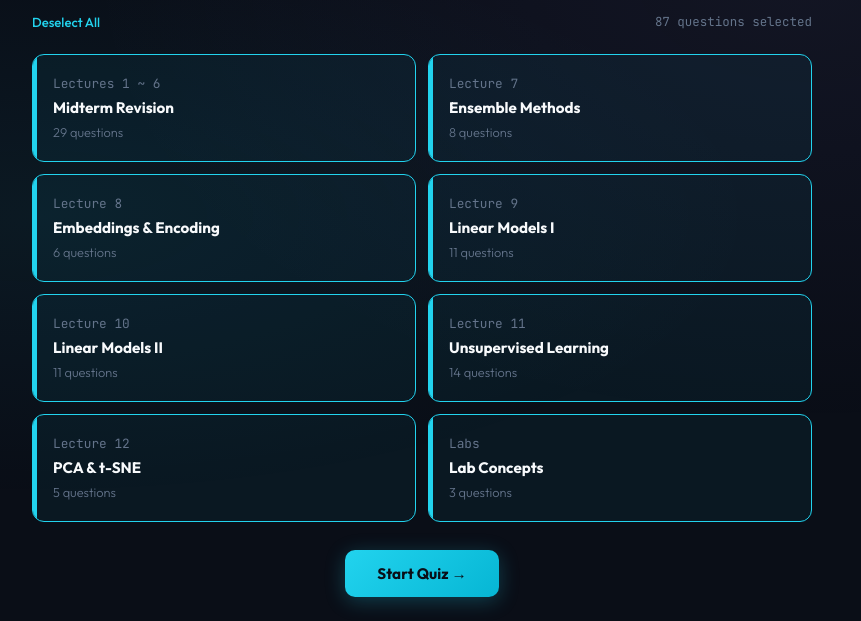
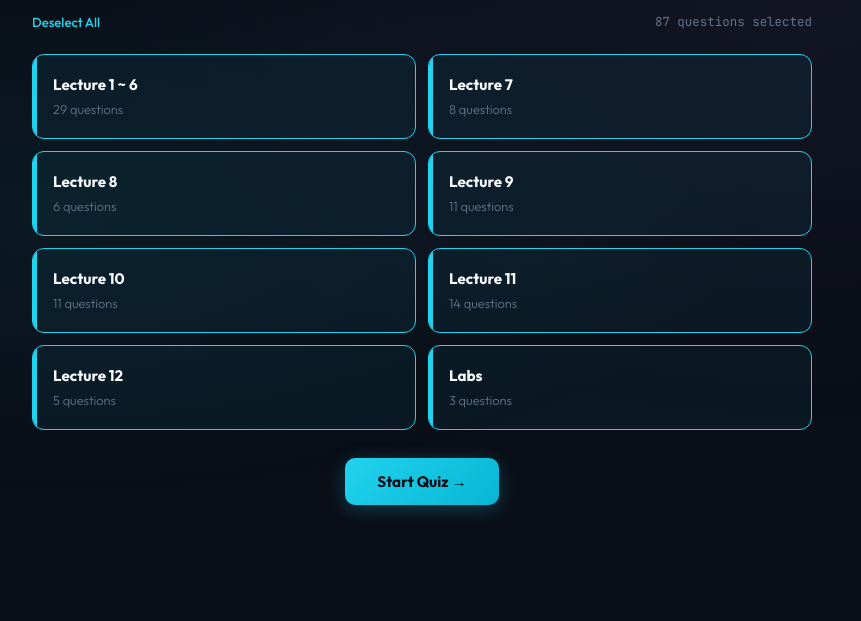
Before and after one commit to sufian-iskandar/inf2008-finals-quiz, a plain HTML site: page index.html in a window 1280 px wide. Shown: the part 184-805 px from the top of the page, without its empty margins (218-1079 px from the left). Drawn offline with Linux system fonts and the light colour scheme.

Commit message:
Update index.html

```diff
--- a/index.html
+++ b/index.html
@@ -129,7 +129,7 @@
 
 // Mapping of topic names to corresponding lectures
 const LM = {
-  "1. Midterm Revision": "Lectures 1 ~ 6",
+  "1. Midterm Revision": "Lecture 1 ~ 6",
   "2. Ensemble Methods": "Lecture 7",
   "3. Embeddings & Encoding": "Lecture 8",
   "4. Linear Models I": "Lecture 9",
@@ -171,7 +171,7 @@
 const al=S.sl.size===T.length,cn=Q.filter(x=>S.sl.has(x.t)).length;
 el.innerHTML=`<div class="hd"><h1>INF2008 Machine Learning Finals</h1><p>Interactive Revision (Lectures 1-12 & Labs) · <span class="mn">${Q.length} questions</span></p></div>
 <div class="cl"><button class="sa" onclick="tA()">${al?'Deselect All':'Select All'}</button><span class="qn">${cn} questions selected</span></div>
-<div class="tg">${T.map(t=>`<div class="tc ${S.sl.has(t)?'sl':''}" onclick="tT('${t}')"><span class="tn">${LM[t] || 'Review Module'}</span><h3>${t.replace(/^\d+\.\s*/, '')}</h3><span>${Q.filter(x=>x.t===t).length} questions</span></div>`).join('')}</div>
+<div class="tg">${T.map(t=>`<div class="tc ${S.sl.has(t)?'sl':''}" onclick="tT('${t}')"><h3>${LM[t] || t}</h3><span>${Q.filter(x=>x.t===t).length} questions</span></div>`).join('')}</div>
 <div class="bg_"><button class="bt bp" onclick="go()" ${!S.sl.size?'disabled':''}>Start Quiz →</button></div>`}
 
 function rQ(el){
```
